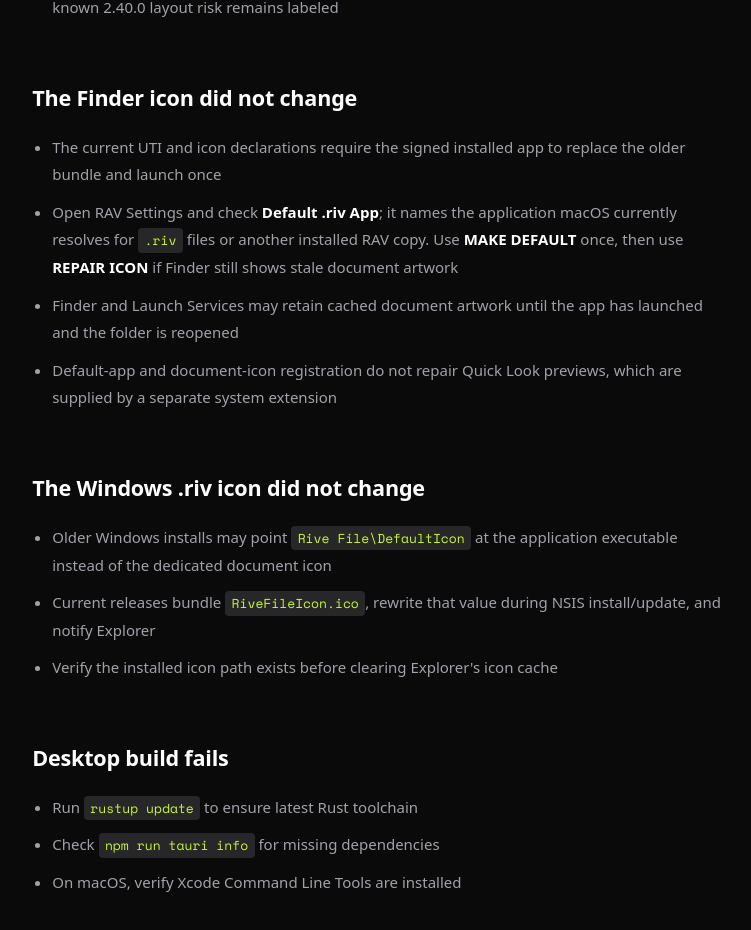
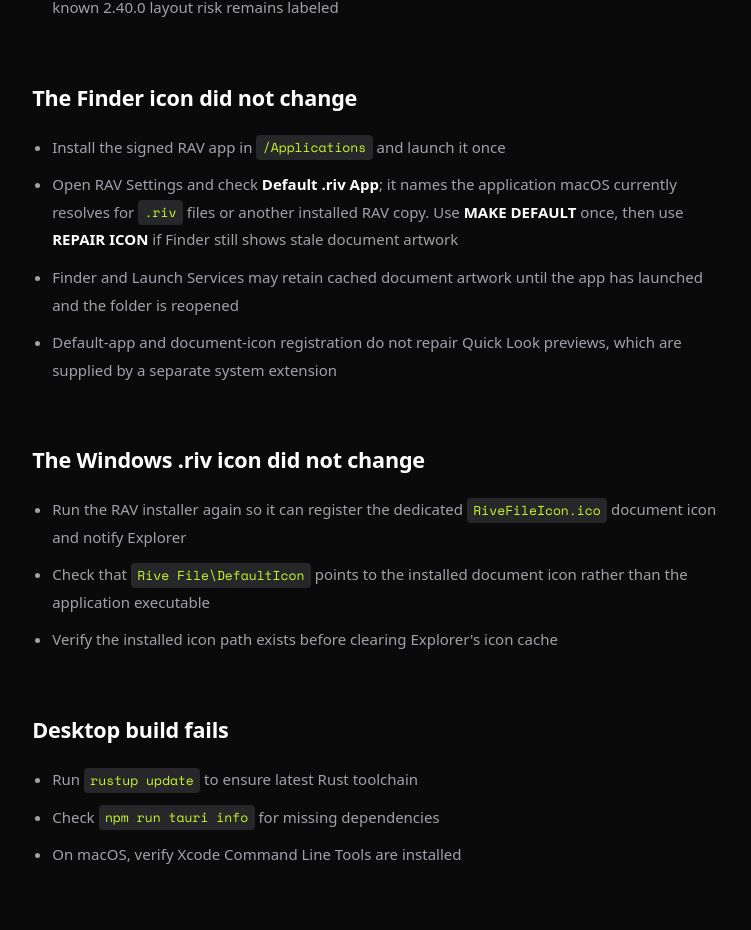
Before and after one commit to ivg-design/rive-animation-viewer, a Next.js app in the folder web/: page /docs/troubleshooting in a window 1280 px wide. Shown: the part 1217-2147 px from the top of the page, without its empty margins (287-1038 px from the left). Built offline with nearby package versions, Linux system fonts and the light colour scheme; no server answers.

Commit message:
docs: keep guides task focused

```diff
--- a/web/src/app/docs/configuration/page.tsx
+++ b/web/src/app/docs/configuration/page.tsx
@@ -51,9 +51,8 @@
       <p>
         RAV defaults to <strong>Latest (auto)</strong> and resolves the current npm runtime
         before playback. If version discovery is unavailable, 2.39.2 is the fallback.
-        Live RAV MCP comparison previously proved that Web 2.40.0 / runtime-v0.1.271 can
-        double-offset nested, data-bound images in both WebGL2 and Canvas, so that exact version
-        remains labeled with an authored-layout warning.
+        Web 2.40.0 / runtime-v0.1.271 can double-offset nested, data-bound images in both
+        WebGL2 and Canvas, so RAV labels that version with an authored-layout warning.
       </p>
       <p>
         You can choose one of the concrete versions or <strong>Custom</strong> for a manual semver
--- a/web/src/app/docs/troubleshooting/page.tsx
+++ b/web/src/app/docs/troubleshooting/page.tsx
@@ -37,7 +37,7 @@
 
       <h2>The Finder icon did not change</h2>
       <ul>
-        <li>The current UTI and icon declarations require the signed installed app to replace the older bundle and launch once</li>
+        <li>Install the signed RAV app in <code>/Applications</code> and launch it once</li>
         <li>Open RAV Settings and check <strong>Default .riv App</strong>; it names the application macOS currently resolves for <code>.riv</code> files or another installed RAV copy. Use <strong>MAKE DEFAULT</strong> once, then use <strong>REPAIR ICON</strong> if Finder still shows stale document artwork</li>
         <li>Finder and Launch Services may retain cached document artwork until the app has launched and the folder is reopened</li>
         <li>Default-app and document-icon registration do not repair Quick Look previews, which are supplied by a separate system extension</li>
@@ -45,8 +45,8 @@
 
       <h2>The Windows .riv icon did not change</h2>
       <ul>
-        <li>Older Windows installs may point <code>Rive File\DefaultIcon</code> at the application executable instead of the dedicated document icon</li>
-        <li>Current releases bundle <code>RiveFileIcon.ico</code>, rewrite that value during NSIS install/update, and notify Explorer</li>
+        <li>Run the RAV installer again so it can register the dedicated <code>RiveFileIcon.ico</code> document icon and notify Explorer</li>
+        <li>Check that <code>Rive File\DefaultIcon</code> points to the installed document icon rather than the application executable</li>
         <li>Verify the installed icon path exists before clearing Explorer&apos;s icon cache</li>
       </ul>
 
```
